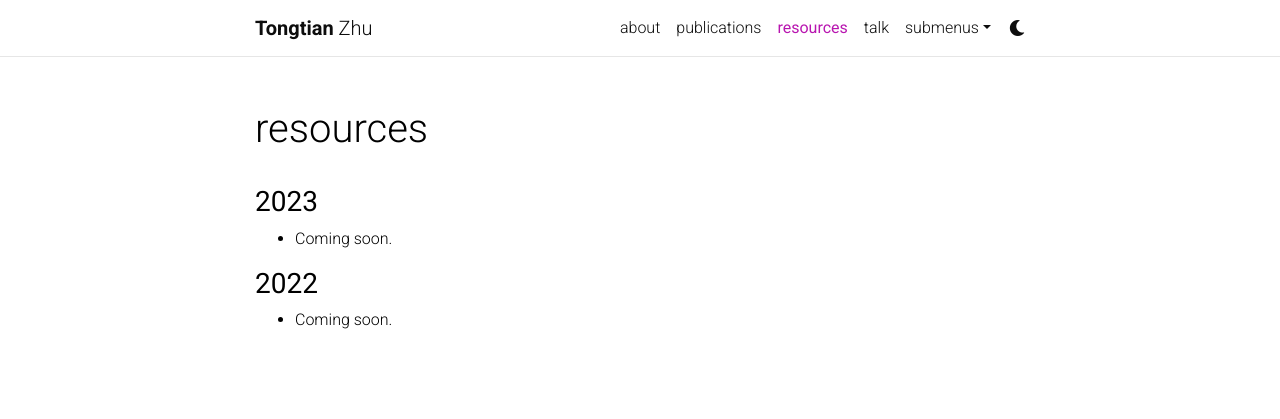
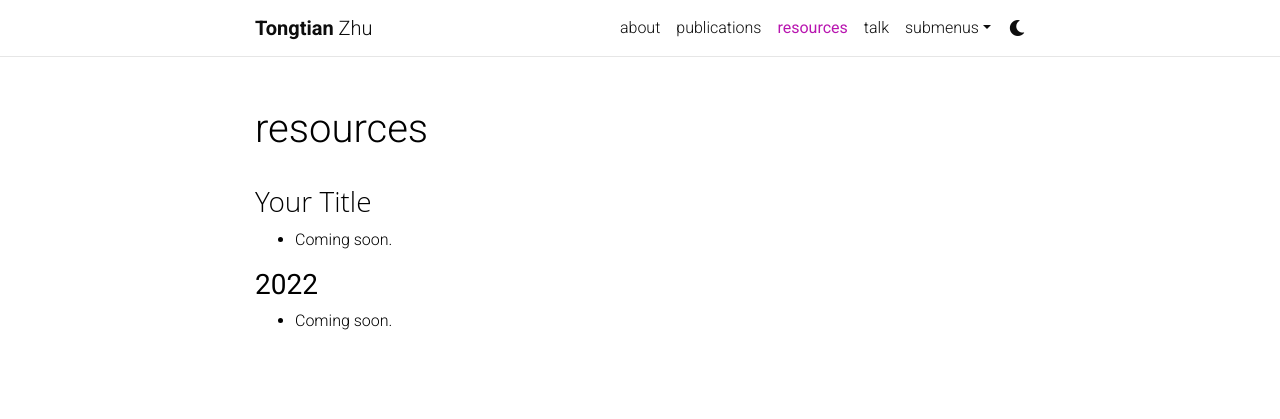
Before and after one commit to Raiden-Zhu/Raiden-Zhu.github.io, a Jekyll site: the page built from _pages/resources.md, in a window 1280 px wide. Shown: the top 419 px of the page. Built offline with Jekyll 4.4.1, drawn with Linux system fonts in a browser that asks for light colours; comment, search, counter and statistics services are not loaded; a style sheet for code colours, icons or effects is not loaded.

Commit message:
Update resources.md

```diff
--- a/_pages/resources.md
+++ b/_pages/resources.md
@@ -7,7 +7,7 @@ nav: true
 nav_order: 5
 ---
 
-### <b>2023</b>
+### <span style="font-family: 'Open Sans';">Your Title</span>
 - Coming soon.
 
 ### <b>2022</b>
```
